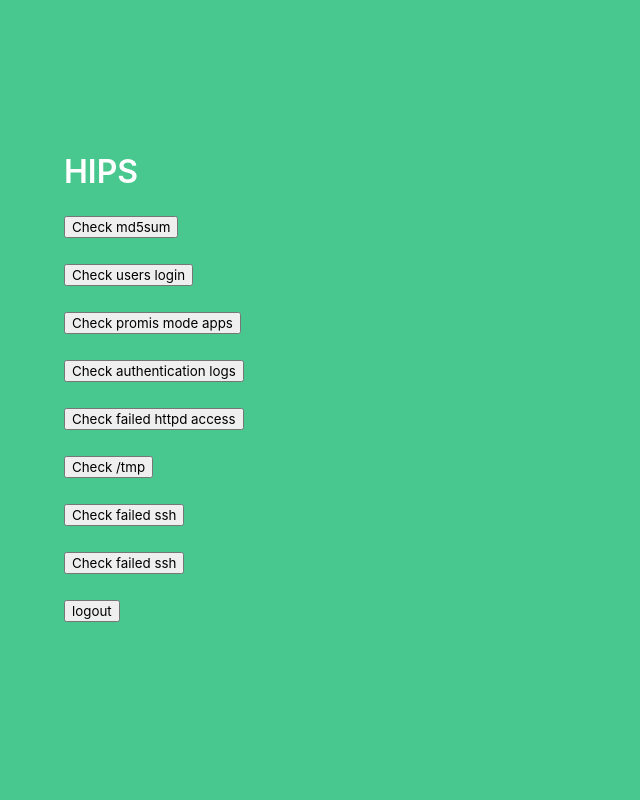
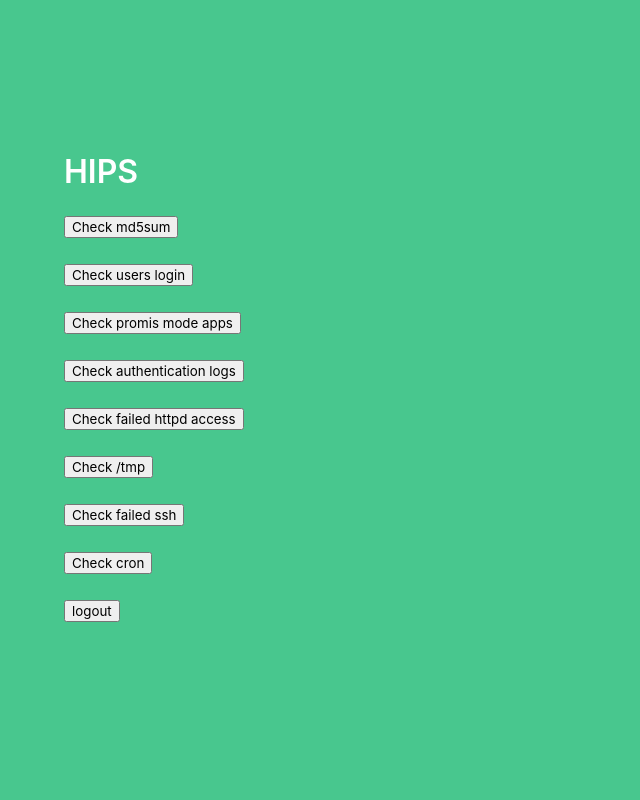
Before and after one commit to dragonsoul94/hips-so2, a Flask app: page /check_tmp/ in a window 1280 px wide. Shown: the whole page, without its empty margins (0-640 px from the left). Run offline with Flask 2, Linux system fonts and the light colour scheme; parts of the project's set-up code (start-up, migrations or seed data) failed here and were passed over; some libraries are stand-ins or nearby versions.

Commit message:
cambios menores

```diff
--- a/hips.py
+++ b/hips.py
@@ -49,7 +49,7 @@
     except psycopg2.Error:
       print("ERROR.")
   elif option == 2: #login
-    sql = '''SELECT * FROM login'''
+    sql = '''SELECT * FROM login;'''
     try:
       curr.execute(sql)
       result = curr.fetchall()
@@ -512,7 +512,7 @@
   lcron = out.decode('utf-8')
   cron_s = ''
   cron_rp = ''
-  msg = ''
+  msg = "no se encuentran scripts/shells en cron."
   for line in lcron.splitlines():
     #revisamos scripts
     ch = cron_script(line)
@@ -525,9 +525,7 @@
     #print(chp)
     if chp != '':
       cron_rp = chp
-    if cron_s != '' and cron_rp != '':
-      msg = "no se encuentran scripts/shells en cron."
-    else:
+    if cron_s != '' or cron_rp != '':
       msg = cron_s + ' ' + cron_rp
       send_mail_alert("Script/Shells ejecutandose en cron",lcron)
   return msg
--- a/server.py
+++ b/server.py
@@ -54,13 +54,13 @@
         password = request.form['password']
         if username == '':
             return redirect(url_for('login'))
-
-        user = [x for x in users if x.username == username][0]
-        if user and user.password == password:
-            session['user_id'] = user.id
-            return redirect(url_for('index'))
-
-        return redirect(url_for('login'))
+        try:
+            user = [x for x in users if x.username == username][0]
+            if user and user.password == password:
+                session['user_id'] = user.id
+                return redirect(url_for('index'))
+        except:
+            redirect(url_for('login'))
 
     return render_template('login.html')
 
--- a/templates/index.html
+++ b/templates/index.html
@@ -28,7 +28,7 @@
           <button> <a href="/check_failed_httpd_access/">Check failed httpd access</a></button><br><br>
           <button> <a href="/check_tmp/">Check /tmp</a></button><br><br>
           <button> <a href="/check_failed_ssh/">Check failed ssh</a></button><br><br>
-          <button> <a href="/check_cron/">Check failed ssh</a></button><br><br>
+          <button> <a href="/check_cron/">Check cron</a></button><br><br>
           <button> <a href="/logout/">logout</a></button><br><br>
           <script
           <script>
```
